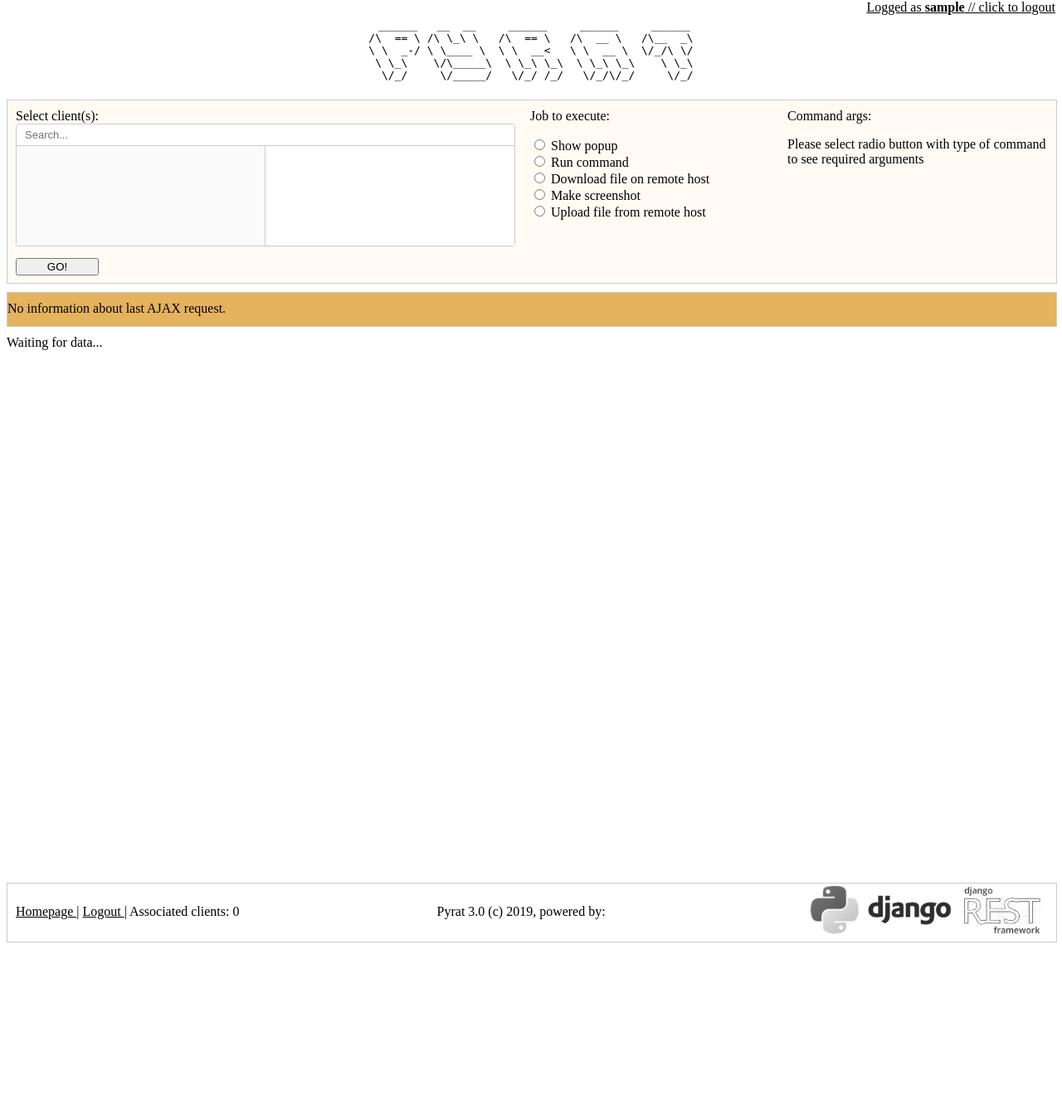
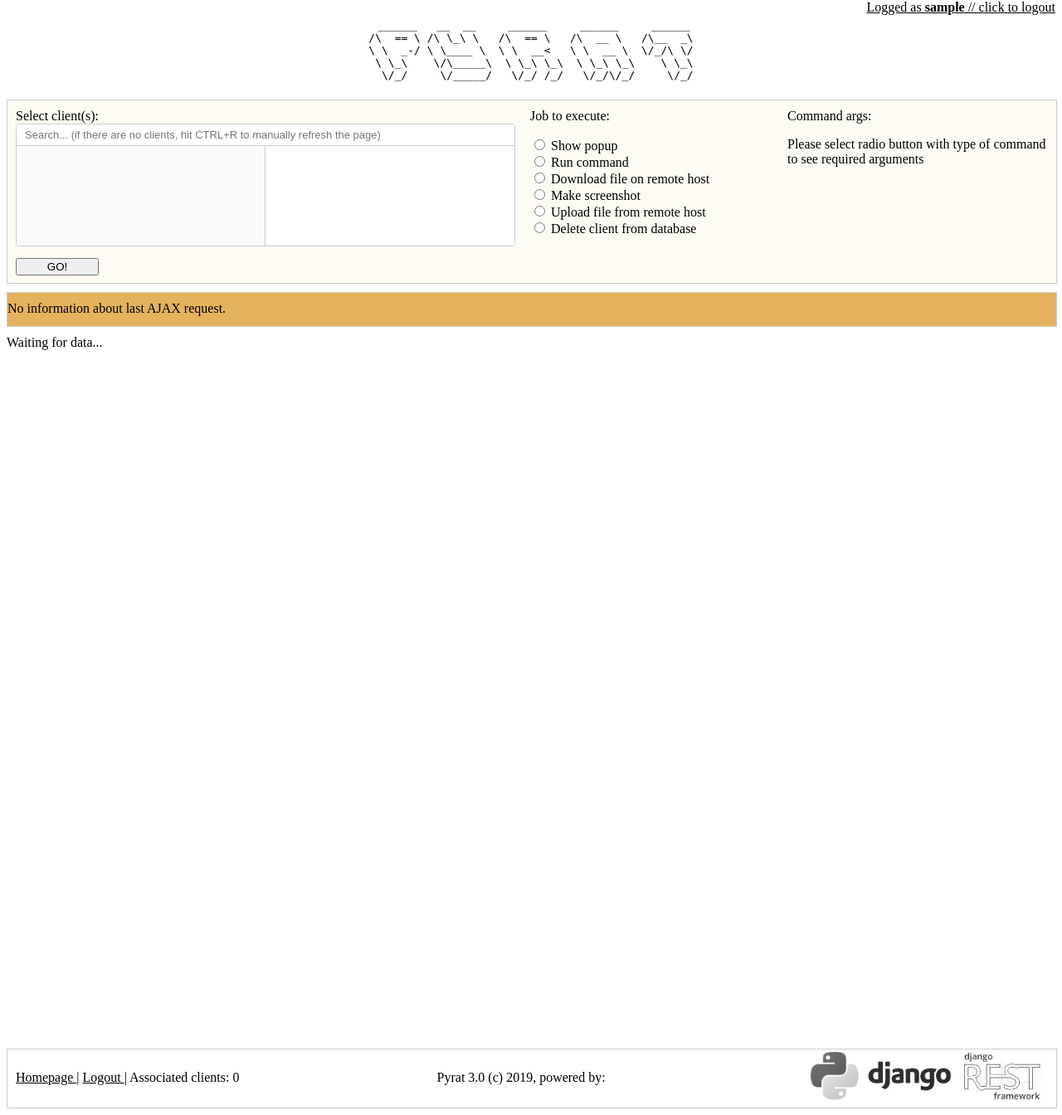
Before and after one commit to mrachuta/pyrat3, a Django app: page /pyrat3_server/index/ in a window 1280 px wide. Shown: the whole page at 83% size. Before the commit the page ends 1136 px from the top, so only its background shows below. Run offline with Django 3.2, Linux system fonts and the light colour scheme; the visitor is signed in with stand-in values (Sample User, id 1); data that the repository does not hold is empty.

Commit message:
'Delete client' job added

```diff
--- a/server/pyrat3/settings.py
+++ b/server/pyrat3/settings.py
@@ -27,7 +27,6 @@
 DEBUG = True
 
 ALLOWED_HOSTS = ['*']
-
 
 # Application definition
 # Your app should be first, to prevent problems with in DRF
@@ -128,6 +127,7 @@
 MEDIA_ROOT = os.path.join(BASE_DIR, 'media')
 LOGIN_REDIRECT_URL = '/pyrat3_server/index/'
 
+#  Render REST-views as 'raw' views (without GUI)
 REST_FRAMEWORK = {
     'DEFAULT_RENDERER_CLASSES': (
         'rest_framework.renderers.JSONRenderer',
--- a/server/pyrat3_server/forms.py
+++ b/server/pyrat3_server/forms.py
@@ -30,6 +30,7 @@ class ClientSendCommandForm(forms.ModelForm):
             ('file_download', 'Download file on remote host'),
             ('screenshot', 'Make screenshot'),
             ('file_upload', 'Upload file from remote host'),
+            ('delete', 'Delete client from database')
         )
 
         model = Client
--- a/server/pyrat3_server/static/css/styles.css
+++ b/server/pyrat3_server/static/css/styles.css
@@ -136,7 +136,7 @@ Cannot be changed on client side */
   height: 15px;
 }
 
-/* Inital args box */
+/* Initial args box */
 .form-area-initial-args-box {
   display: block;
   height: 180px;
@@ -183,8 +183,8 @@ Cannot be changed on client side */
 /* CLIENT LIST STYLING */
 
 .fresh-client-table {
-  height: 650px;
-  max-height: 650px;
+  height: 850px;
+  max-height: 850px;
   width: 100%;
   display: block;
 }
@@ -218,8 +218,6 @@ Cannot be changed on client side */
    padding-top: 15px;
    padding-bottom: 15px;
 }
-
-
 
 .client-table th, td {
   border: 1px solid #CCC;
@@ -488,6 +486,4 @@ tr.client-table-details-row {
   padding-bottom: 2px;
 }
 
-
-
 /* END OF FOOTER STYLING */
--- a/server/pyrat3_server/static/js/main.js
+++ b/server/pyrat3_server/static/js/main.js
@@ -180,6 +180,11 @@ function submitJob () {
         );
       }
     });
+    if (selectedJob == 'delete') {
+      setTimeout(function () {
+      location.reload()
+      }, 3000);
+    };
   });
 }
 
@@ -264,7 +269,10 @@ function showJobResultPopup (message) {
 function applyMultiJs () {
   /* Main script loaded on base.html. Here only function is
   called */
-  $('#id_client_id').multi();
+  $('#id_client_id').multi({
+  "search_placeholder":
+  "Search... (if there are no clients, hit CTRL+R to manually refresh the page)",
+  });
 }
 
 // Run functions when page is loaded
--- a/server/pyrat3_server/templates/pyrat3_server/index.html
+++ b/server/pyrat3_server/templates/pyrat3_server/index.html
@@ -89,6 +89,15 @@
                 <textarea name="file_path"  id="file_path"></textarea>
             </div>
         </div>
+        <div id="form_area_delete_args_box" class="form-area-job-args-box">
+            <label>Delete args:</label>
+            <p>
+                Delete command has no args, please use it with caution, because
+                there is no chance to undo this job. After 3 seconds from command
+                sent, site will refresh automatically to update available clients
+                in form.
+            </p>
+    </div>
         <div id="form_area_job_args_box" class="form-area-job-args-box">
             {{ form.job_args.label_tag }}
             {{ form.job_args.errors }}
--- a/server/pyrat3_server/views.py
+++ b/server/pyrat3_server/views.py
@@ -50,13 +50,21 @@ class Index(generic.edit.FormView):
             """
 
             for client_id in form.cleaned_data['client_id']:
-                client = Client.objects.get(client_id=client_id)
-                client.job_id = form.cleaned_data['job_id']
-                client.job = form.cleaned_data['job']
-                # Set tz (timezone) to UTC for unify time objects
-                client.job_datetime = datetime.now(tz=pytz.utc)
-                client.job_args = form.cleaned_data['job_args']
-                client.save()
+                if form.cleaned_data['job'] != 'delete':
+                    client = Client.objects.get(client_id=client_id)
+                    client.job_id = form.cleaned_data['job_id']
+                    client.job = form.cleaned_data['job']
+                    # Set tz (timezone) to UTC for unify time objects
+                    client.job_datetime = datetime.now(tz=pytz.utc)
+                    client.job_args = form.cleaned_data['job_args']
+                    client.save()
+                else:
+                    try:
+                        os.rmdir(os.path.join(settings.MEDIA_ROOT, str(client_id)))
+                    except FileNotFoundError:
+                        pass
+                    finally:
+                        Client.objects.get(client_id=client_id).delete()
             return self.form_valid(form)
         else:
             return self.form_invalid(form)
```
